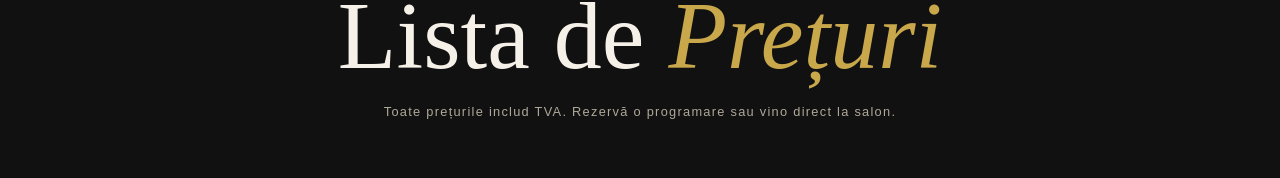
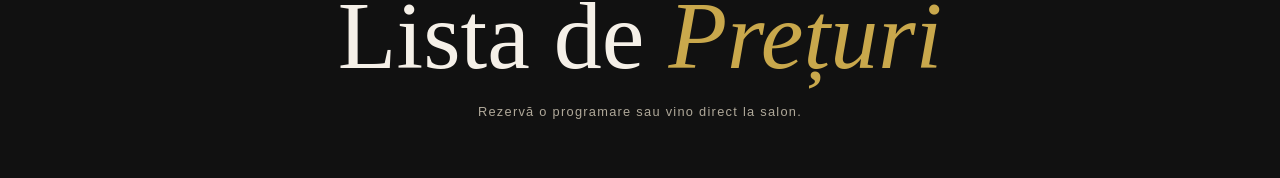
Before and after one commit to ionelnitu/ZetMenSalon, an Angular app: page /prices in a window 1280 px wide. Shown: the part 199-377 px from the top of the page. Built offline with nearby package versions, Linux system fonts and the light colour scheme.

Commit message:
change the schedule

```diff
--- a/src/app/components/find-us/find-us.component.ts
+++ b/src/app/components/find-us/find-us.component.ts
@@ -30,7 +30,7 @@ export class FindUsComponent implements AfterViewInit {
     {
       icon: '🕐',
       label: 'Program',
-      value: 'Mar–Vin:11:00-20:00<br> Sâm: 09:00-16:00 <br> Dum-Lun: Închis',
+      value: 'Mar–Vin:11:00-20:00<br> Sâm: 11:00-16:00 <br> Dum-Lun: Închis',
     },
     {
       icon: '📞',
--- a/src/app/components/prices/prices.component.html
+++ b/src/app/components/prices/prices.component.html
@@ -9,7 +9,7 @@
       <p class="section-label">Servicii</p>
       <h1 class="prices-title">Lista de <em>Prețuri</em></h1>
       <p class="prices-subtitle">
-        Toate prețurile includ TVA. Rezervă o programare sau vino direct la salon.
+        Rezervă o programare sau vino direct la salon.
       </p>
     </div>
 
```
Also changed, not shown: 5 other files (tests, documents, lock files or other folders).
